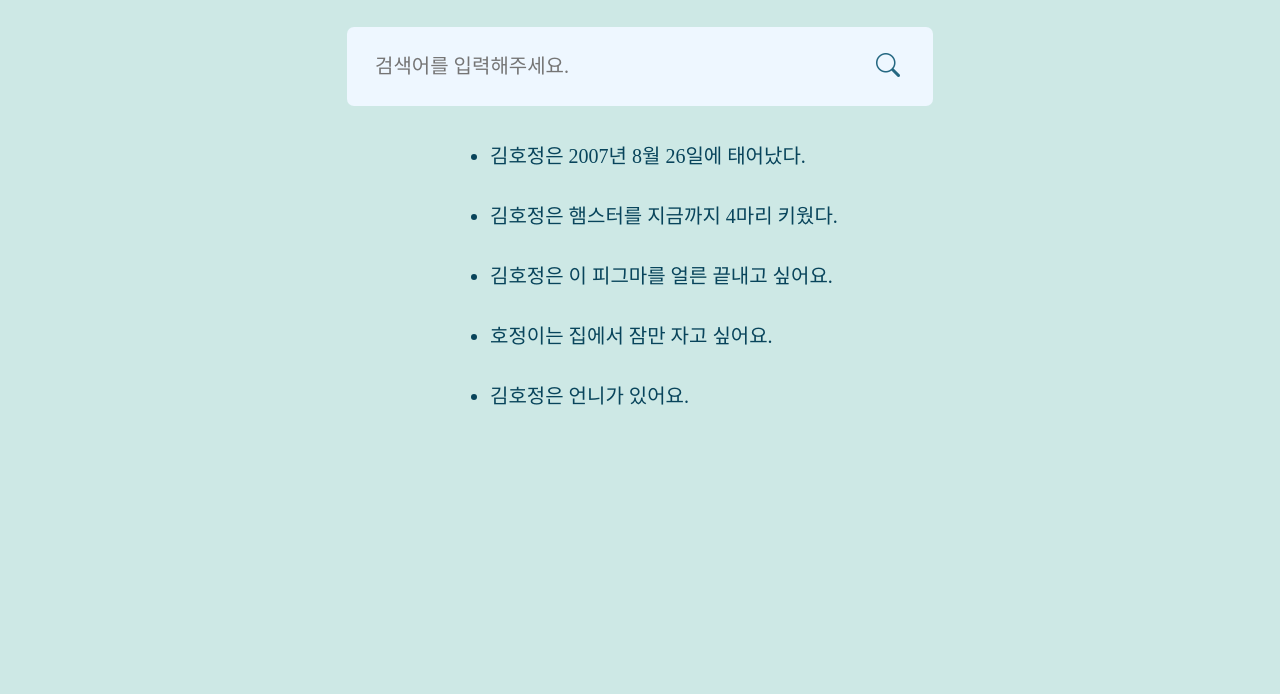
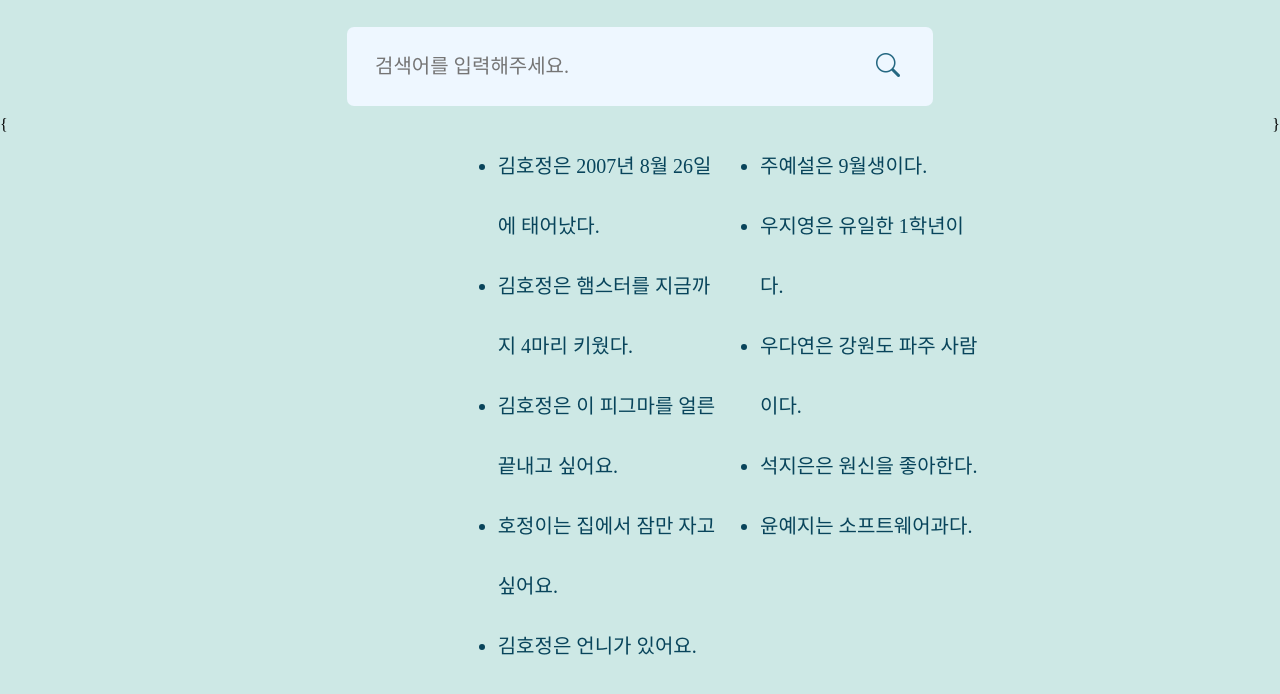
Before and after one commit to 0826486/UP-project, a plain HTML site: page search.html in a window 1280 px wide. Shown: the part 80-774 px from the top of the page. Drawn offline with nearby package versions, Linux system fonts and the light colour scheme; a web font is replaced by a local one.

Commit message:
찾아보기 페이지 : tml 2번째 만들기 완료

```diff
--- a/search.css
+++ b/search.css
@@ -82,6 +82,34 @@ h1 {
     transform: translateX(-15px);
 }
 
+/* .tmi-container {
+    color: #08445B;
+    font-family: 'Ownglyph_kimkonghae';
+    font-weight: normal;
+    font-style: normal;
+    font-size: 20px;
+    line-height: 3.0;
+    padding-left: 450px;
+}
+
+.tmi2-container {
+    color: #08445B;
+    font-family: 'Ownglyph_kimkonghae';
+    font-weight: normal;
+    font-style: normal;
+    font-size: 20px;
+    line-height: 3.0;
+} */
+
+.tmi-wrapper {
+    display: flex;
+    justify-content: space-between;
+}
+
+.tmi-container, .tmi2-container {
+    width: 48%;
+}
+
 .tmi-container {
     color: #08445B;
     font-family: 'Ownglyph_kimkonghae';
@@ -91,3 +119,13 @@ h1 {
     line-height: 3.0;
     padding-left: 450px;
 }
+
+.tmi2-container {
+    color: #08445B;
+    font-family: 'Ownglyph_kimkonghae';
+    font-weight: normal;
+    font-style: normal;
+    font-size: 20px;
+    line-height: 3.0;
+    padding-right: 290px;
+}
--- a/search.html
+++ b/search.html
@@ -23,6 +23,7 @@
        <i class="bi bi-search"></i>
     </div>
 
+    <div class="tmi-wrapper">{
         <div class="tmi-container">
             <ul>
                 <li>김호정은 2007년 8월 26일에 태어났다.</li>
@@ -32,5 +33,16 @@
                 <li>김호정은 언니가 있어요.</li>
             </ul>
         </div>
+
+        <div class="tmi2-container">
+            <ul>
+                <li>주예설은 9월생이다.</li>
+                <li>우지영은 유일한 1학년이다.</li>
+                <li>우다연은 강원도 파주 사람이다.</li>
+                <li>석지은은 원신을 좋아한다.</li>
+                <li>윤예지는 소프트웨어과다.</li>
+            </ul>
+        </div>
+    }
 </body>
 </html>
```
Lines whose indentation alone changed are shown as unchanged.
